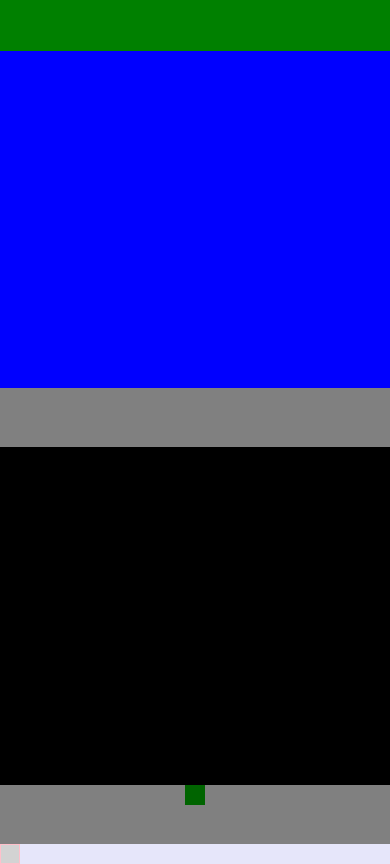
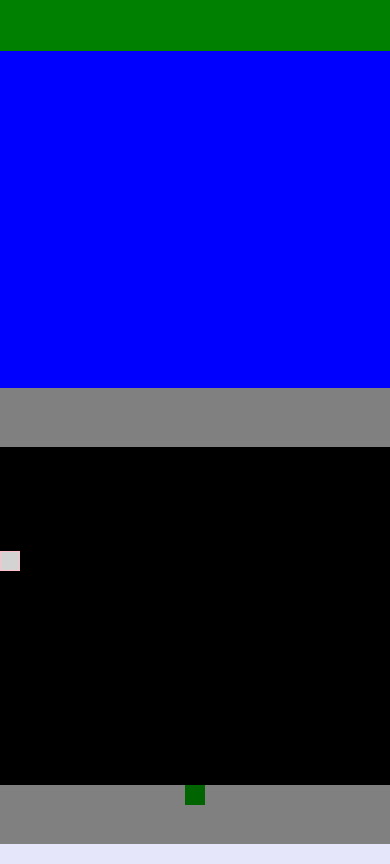
Before and after one commit to dpaschal-lf/oopJSFrogger, a plain HTML site: page index.html in a window 390 px wide. Drawn offline with Linux system fonts and the light colour scheme.

Commit message:
parent child split and car pos added parent mobile object for common methods between frogs, cars, and logs added initial code for placement of car on roadway

```diff
--- a/includes/car.js
+++ b/includes/car.js
@@ -1,13 +1,6 @@
 
 
-class Car{
-	constructor(){
-		this.domElement = null;
-		this.position = {
-			left: null,
-			top: null
-		};
-	}
+class Car extends Mobile{
 	render(){
 		this.domElement = $("<div>",{
 			'class': 'car'
--- a/includes/frog.js
+++ b/includes/frog.js
@@ -1,16 +1,11 @@
 
 
-class Frog{
+class Frog extends Mobile{
 	constructor(){
-		this.domElement = null;
+		super();
 		this.move = this.initialMove;
 	}
-	placeAtPosition(newX, newY){
-		this.domElement.css({
-			left: newX+'px',
-			top: newY+'px'
-		})
-	}
+
 	receiveMove(direction){
 		debugger;
 		switch( direction ){
--- a/includes/froggergame.js
+++ b/includes/froggergame.js
@@ -29,27 +29,37 @@ class FroggerGame{
 	addCar(){
 		var newCar = new Car();
 		var carDomElement = newCar.render();
-		this.mainElement.append(carDomElement);
+		this.area.road.append(carDomElement);
+		this.cars.push(newCar);
+		var maxHeight = this.area.road.height();
+		var carHeight = newCar.domElement.height();
+		var yPos = this.getRandomNumber(0, maxHeight - carHeight);
+		console.log(yPos);
+
+		newCar.placeAtPosition(0, yPos);
 	}
 
+	getRandomNumber(min=0, max=100){
+		return Math.floor( Math.random() * (max-min+1)) + min;
+	}
 	render(){
 		this.mainElement = $("<main>",{
-			'class': 'gameContainer'
+			'class': 'gameContainer gameZone'
 		});
 		this.area.startingSidewalk = $("<section>",{
-			'class': 'sidewalk'
+			'class': 'sidewalk gameZone'
 		})
 		this.area.road = $("<section>",{
-			'class': 'road'
+			'class': 'road gameZone'
 		})
 		this.area.middleSidewalk = $("<section>",{
-			'class': 'sidewalk'
+			'class': 'sidewalk gameZone'
 		})
 		this.area.river = $("<section>",{
-			'class': 'river'
+			'class': 'river gameZone'
 		})
 		this.area.nests = $("<section>",{
-			'class': 'nestingarea'
+			'class': 'nestingarea gameZone'
 		})
 		this.mainElement.append(
 			this.area.nests,
--- /dev/null
+++ b/includes/mobile.js
@@ -0,0 +1,18 @@
+
+
+class Mobile{
+	constructor(){
+		this.domElement = null;
+		this.position = {
+			left: null,
+			top: null
+		};
+	}
+	placeAtPosition(newX, newY){
+		this.domElement.css({
+			left: newX+'px',
+			top: newY+'px'
+		})
+	}
+
+}
--- a/includes/style.css
+++ b/includes/style.css
@@ -33,6 +33,9 @@ body{
 	height: 6%;
 	background-color: green;
 }
+.gameZone{
+	position: relative;
+}
 
 .car{
 	background-color: lightgrey;
--- a/index.html
+++ b/index.html
@@ -4,6 +4,7 @@
 	<title></title>
 	<link rel="stylesheet" type="text/css" href="includes/style.css">
 	<script type="text/javascript" src="includes/jquery3.1.0/jquery3.1.0.js"></script>
+	<script type="text/javascript" src="includes/mobile.js"></script>
 	<script type="text/javascript" src="includes/car.js"></script>
 	<script type="text/javascript" src="includes/frog.js"></script>
 	<script type="text/javascript" src="includes/froggergame.js"></script>
```
